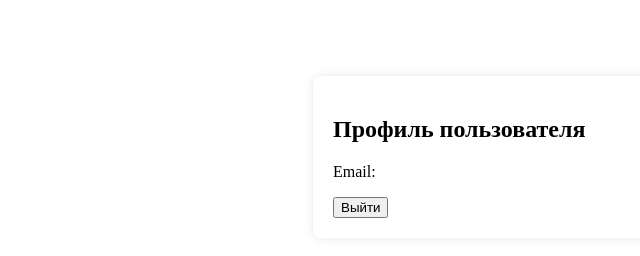
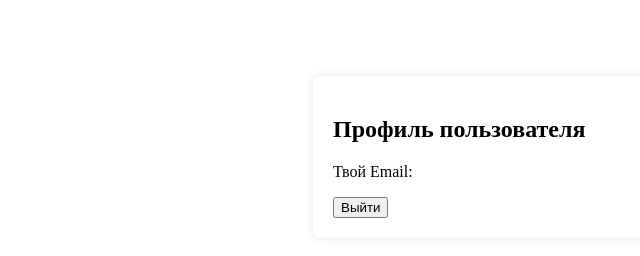
Before and after one commit to PivnoePuziko72/dashboard_brainrot, a website: page src/pages/profile.html in a window 1280 px wide. Shown: the full height of the page, 107-747 px from the left. Drawn offline with Linux system fonts and the light colour scheme.

Commit message:
sex party

```diff
--- a/src/pages/profile.html
+++ b/src/pages/profile.html
@@ -11,7 +11,7 @@
     <div class="auth-container">
         <h2>Профиль пользователя</h2>
         <div id="userInfo">
-            <p>Email: <span id="userEmail"></span></p>
+            <p>Твой Email: <span id="userEmail"></span></p>
         </div>
         <button id="logoutBtn">Выйти</button>
     </div>
```
